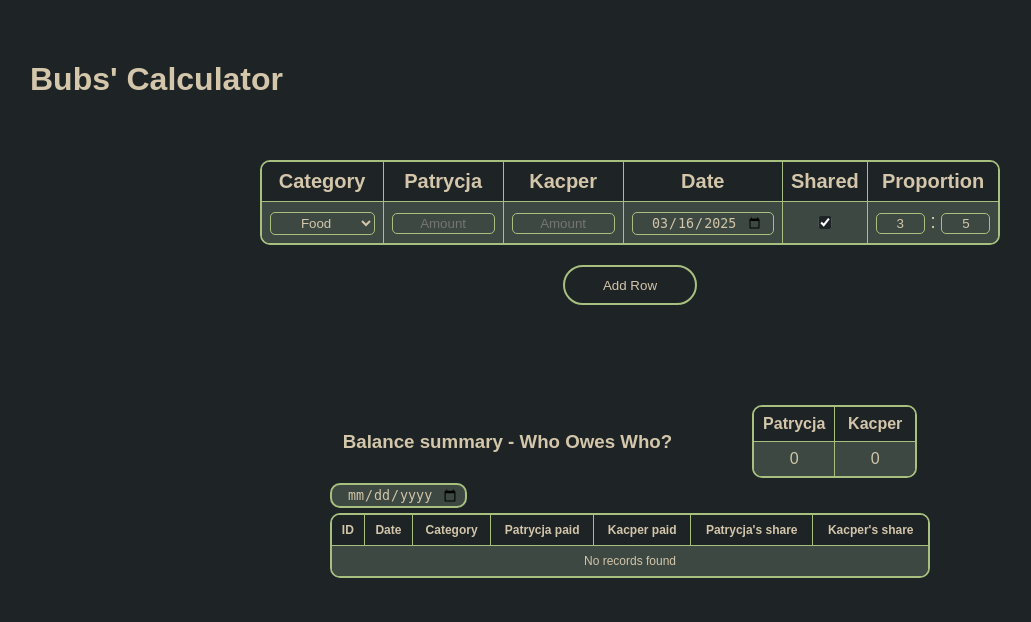
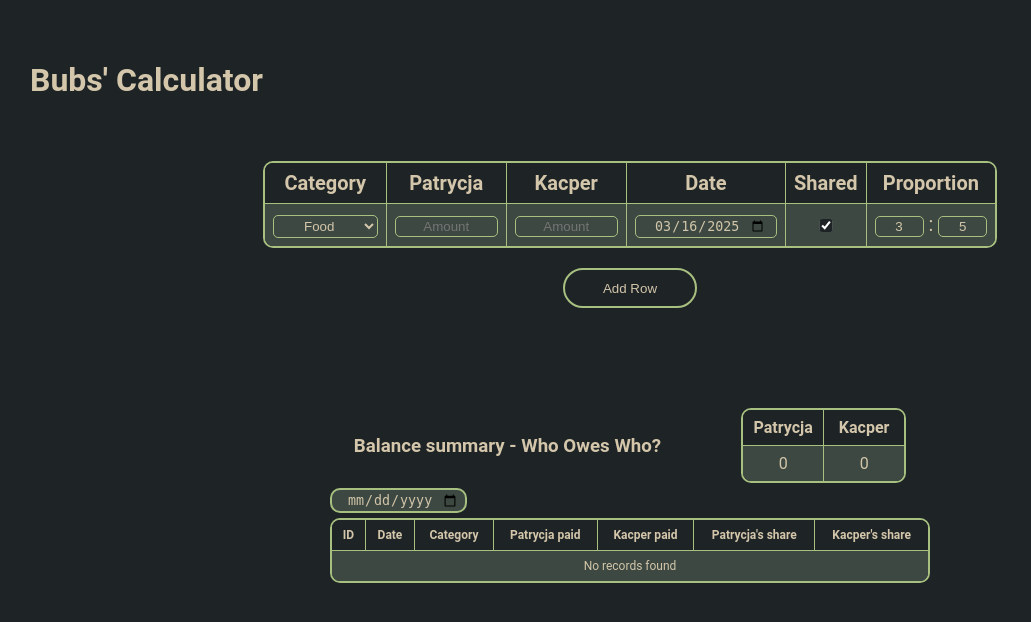
Before and after one commit to MagnuSiwy/SplitMate, a Flask app: page / in a window 1280 px wide. Shown: the top 622 px of the page, without its empty margins (10-1041 px from the left). Run offline with Flask 3, Linux system fonts and the light colour scheme; data that the repository does not hold is empty; some libraries are stand-ins or nearby versions.

Commit message:
Add favicon and change the font

```diff
--- a/static/style.css
+++ b/static/style.css
@@ -1,5 +1,5 @@
 body {
-    font-family: Arial, sans-serif;
+    font-family: Roboto, sans-serif;
     margin: 20px;
     background-color: #1e2326;
 }
```
Also changed, not shown: favicon.ico (added).
